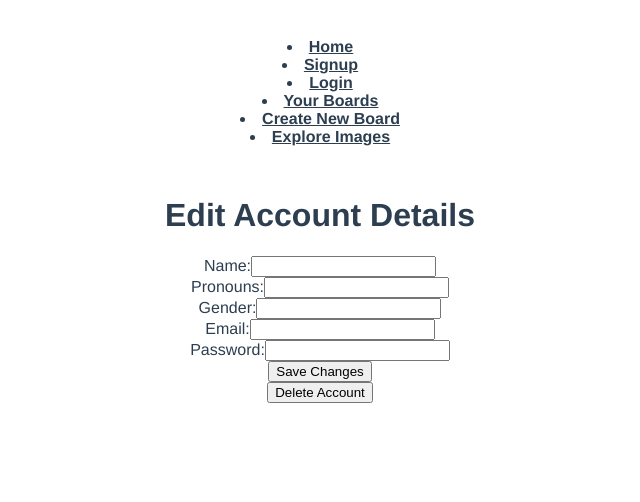
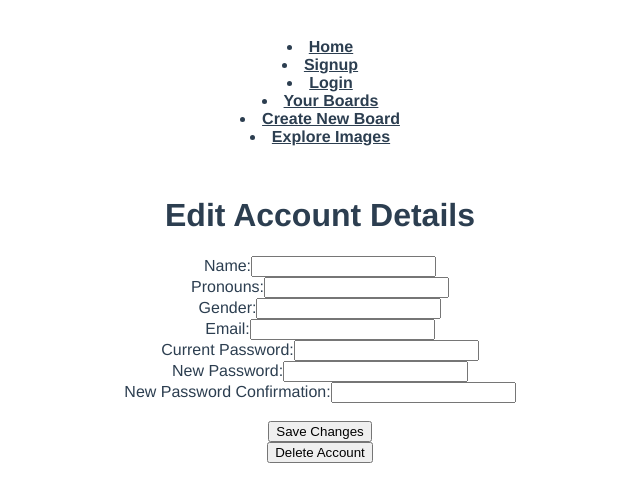
Before and after one commit to merrowragan/capstone_frontend, a Vue app: page /users/1/edit in a window 1280 px wide. Shown: the top 502 px of the page, without its empty margins (320-960 px from the left). Built offline with nearby package versions, Linux system fonts and the light colour scheme; no server answers.

Commit message:
updates user edit password

```diff
--- a/src/views/UsersEdit.vue
+++ b/src/views/UsersEdit.vue
@@ -19,8 +19,26 @@
           <label>Email:</label>
           <input type="text" class="form-control" v-model="user.email" />
         </div>
-        <label>Password:</label>
-        <input type="text" class="form-control" v-model="user.password" />
+        <div class="form-group">
+          <label>Current Password:</label>
+          <input
+            type="password"
+            class="form-control"
+            v-model="currentPassword"
+          />
+        </div>
+        <div class="form-group">
+          <label>New Password:</label>
+          <input type="password" class="form-control" v-model="newPassword" />
+        </div>
+        <div class="form-group">
+          <label>New Password Confirmation:</label>
+          <input
+            type="password"
+            class="form-control"
+            v-model="newPasswordConfirmation"
+          />
+        </div>
         <br />
         <button v-on:click="updateUser()">Save Changes</button> <br />
         <button v-on:click="destroyUser()">Delete Account</button> <br />
@@ -37,6 +55,9 @@ import axios from "axios";
 export default {
   data: function() {
     return {
+      currentPassword: "",
+      newPassword: "",
+      newPasswordConfirmation: "",
       user: {},
       errors: [],
     };
@@ -54,6 +75,9 @@ export default {
         gender: this.user.gender,
         pronouns: this.user.pronouns,
         email: this.user.email,
+        current_password: this.currentPassword,
+        new_password: this.newPassword,
+        new_password_confirmation: this.newPasswordConfirmation,
       };
       axios
         .patch(`/api/users/${this.user.id}`, params)
```
